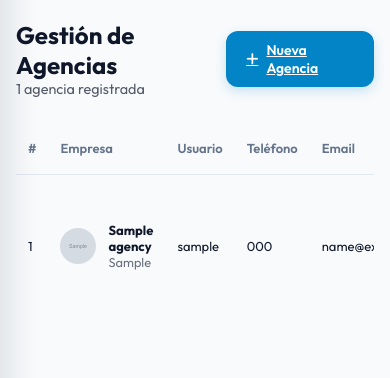
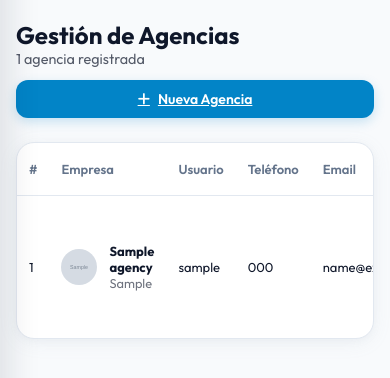
Before and after one commit to yeisonvargas14/AGUA2, a Django app: page /administrador/agencias/ in a window 390 px wide. Shown: the part 64-442 px from the top of the page. Run offline with Django 5.2, Linux system fonts and the light colour scheme; a user stored in the database is signed in; tables that the repository leaves empty hold one stand-in row (values such as "Sample post"); grey boxes marked "Sample" are stand-in pictures; some libraries are stand-ins or nearby versions.

Commit message:
feat: enhance responsive design support for all roles and views

```diff
--- a/frontend/static/css/styles.css
+++ b/frontend/static/css/styles.css
@@ -1451,3 +1451,32 @@ body {
         justify-content: center;
     }
 }
+
+/* =====================================================================
+   ADDITIONAL RESPONSIVE RULES & UTILITIES
+   ===================================================================== */
+.card {
+    background-color: var(--bg-secondary);
+    border: 1px solid var(--border-color);
+    border-radius: var(--radius-lg);
+    box-shadow: var(--card-shadow);
+    margin-bottom: 24px;
+}
+
+@media (max-width: 768px) {
+    .page-header {
+        flex-direction: column !important;
+        align-items: flex-start !important;
+        gap: 12px !important;
+    }
+    .page-header .btn {
+        width: 100% !important;
+        justify-content: center !important;
+    }
+    .resp-grid {
+        grid-template-columns: 1fr !important;
+    }
+    .form-grid {
+        grid-template-columns: 1fr !important;
+    }
+}
```
Also changed, not shown: frontend/static/js/app.js (+55 -50 lines).
